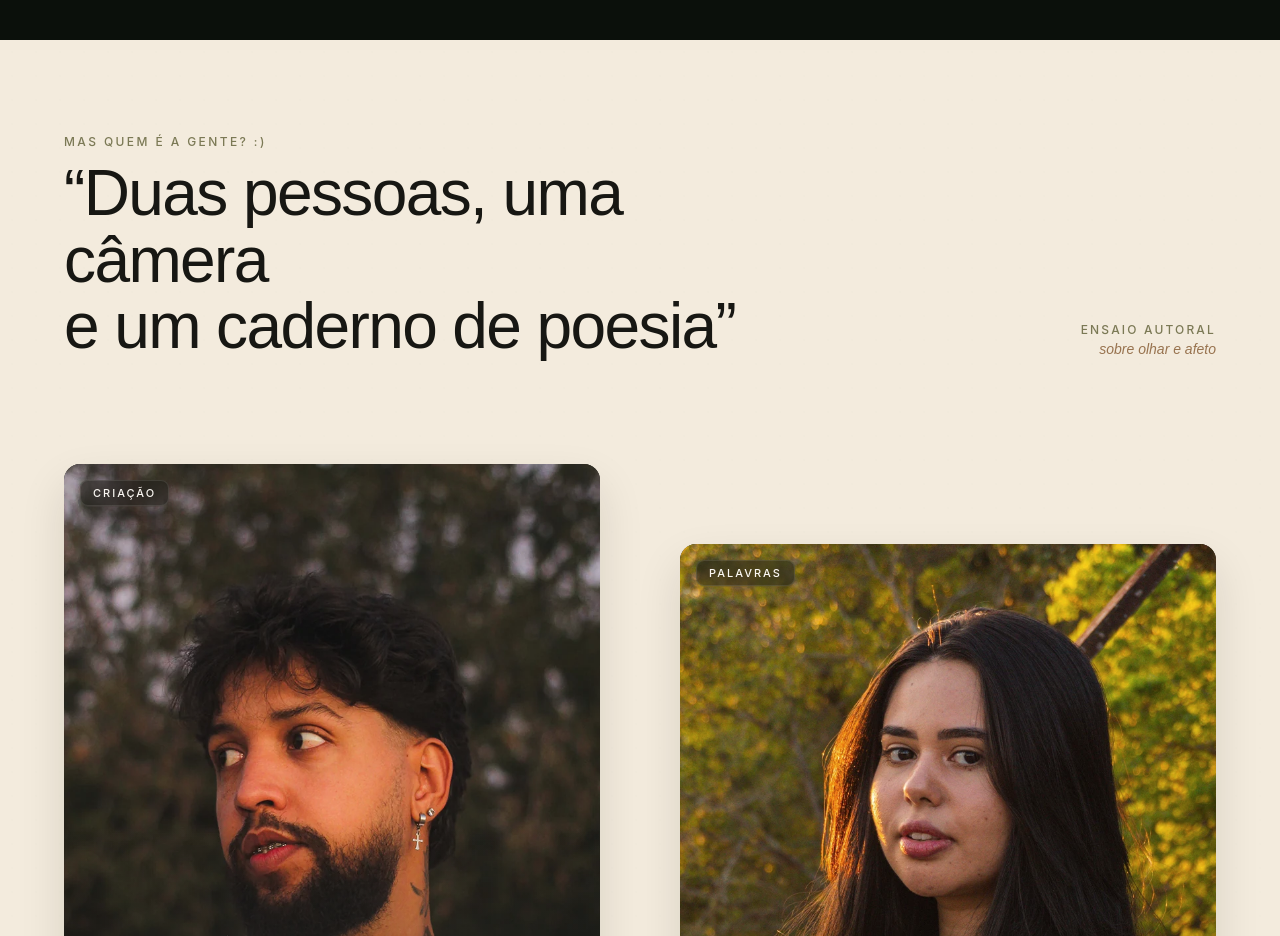
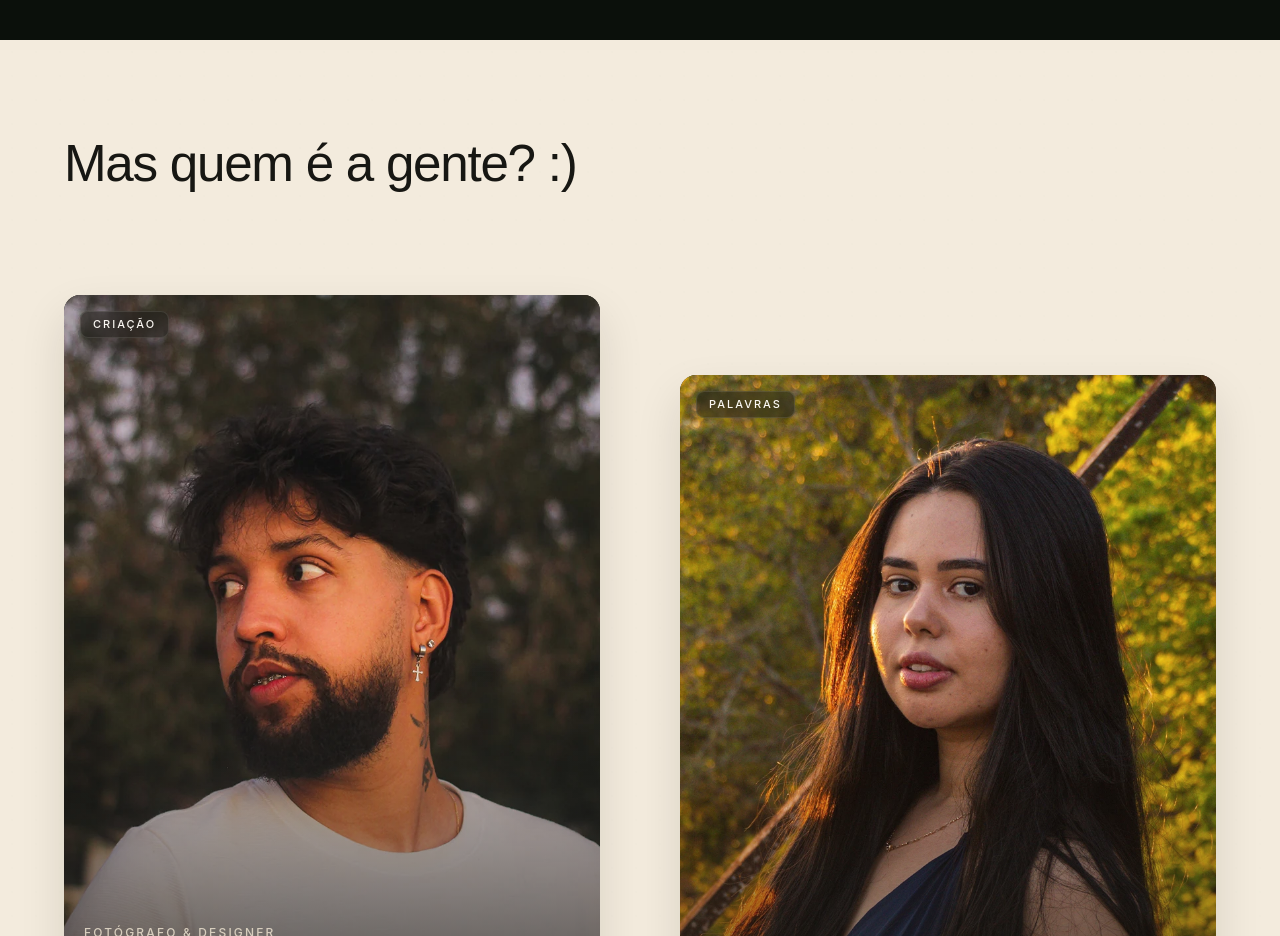
Before and after one commit to holaluiz/clique-e-poesia, a React (Vite) app: page / in a window 1280 px wide. Shown: the part 2840-3776 px from the top of the page. Built offline with nearby package versions, Linux system fonts and the light colour scheme; a web font is replaced by a local one.

Commit message:
refactor(about): remover chamada 'Duas pessoas...' e tag 'Ensaio Autoral'

```diff
--- a/src/components/AboutPeopleSection.tsx
+++ b/src/components/AboutPeopleSection.tsx
@@ -14,28 +14,12 @@ export const AboutPeopleSection: React.FC = () => {
 
       <div className="relative z-10 w-full max-w-[1200px] mx-auto">
         {/* ========================================================================= */}
-        {/* PARTE 1 — CABEÇALHO EDITORIAL ABERTO & ASSIMÉTRICO (SEM BORDAS/LINHAS)    */}
+        {/* PARTE 1 — CABEÇALHO EDITORIAL                                             */}
         {/* ========================================================================= */}
-        <div className="flex flex-col md:flex-row md:items-end justify-between gap-6 pb-6 sm:pb-10">
-          <div className="space-y-3 max-w-2xl">
-            {/* Micro-label editorial padronizado (11-13px, sans-serif medium, tracking moderado) */}
-            <div className="text-[11px] sm:text-[12px] font-sans font-medium tracking-[0.2em] text-[#7B7955] uppercase leading-none">
-              MAS QUEM É A GENTE? :)
-            </div>
-
-            {/* Headline expressiva com escala unificada Section Display clamp(48px, 5vw, 76px) */}
-            <h2 className="font-serif text-[clamp(3rem,5vw,4.75rem)] font-normal text-[#171713] leading-[1.04] tracking-[-0.025em]">
-              “Duas pessoas, uma câmera
-              <br className="hidden sm:inline" />
-              {" "}e um caderno de poesia”
-            </h2>
-          </div>
-
-          {/* Micro-indicador de edição editorial em texto puro */}
-          <div className="hidden md:flex flex-col items-end text-right text-[11px] sm:text-[12px] font-sans font-medium tracking-[0.18em] text-[#7B7955] uppercase leading-snug">
-            <span>Ensaio Autoral</span>
-            <span className="font-serif italic text-[#98734F] lowercase tracking-normal text-[14px] pt-0.5">sobre olhar e afeto</span>
-          </div>
+        <div className="pb-6 sm:pb-10">
+          <h2 className="font-serif text-[clamp(2.5rem,4vw,3.75rem)] font-normal text-[#171713] leading-[1.08] tracking-[-0.025em]">
+            Mas quem é a gente? :)
+          </h2>
         </div>
 
         {/* ========================================================================= */}
```
